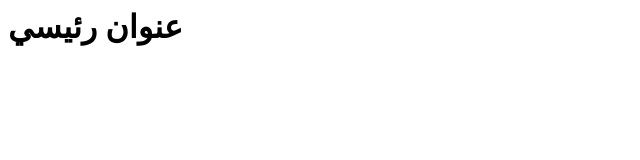
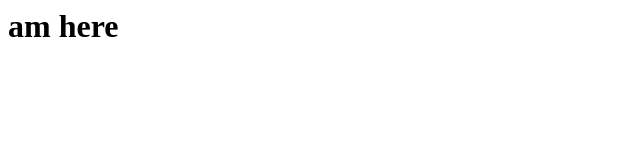
Before and after one commit to abrahimgun/subdomaintest, a plain HTML site: page index.html in a window 1280 px wide. Shown: the whole page, without its empty margins (0-640 px from the left). Drawn offline with Linux system fonts and the light colour scheme.

Commit message:
Update index.html

```diff
--- a/index.html
+++ b/index.html
@@ -1,6 +1,6 @@
 <html>
 <body>
-<h1>عنوان رئيسي</h1>
+<h1>am here</h1>
 
   </body>
 
```
